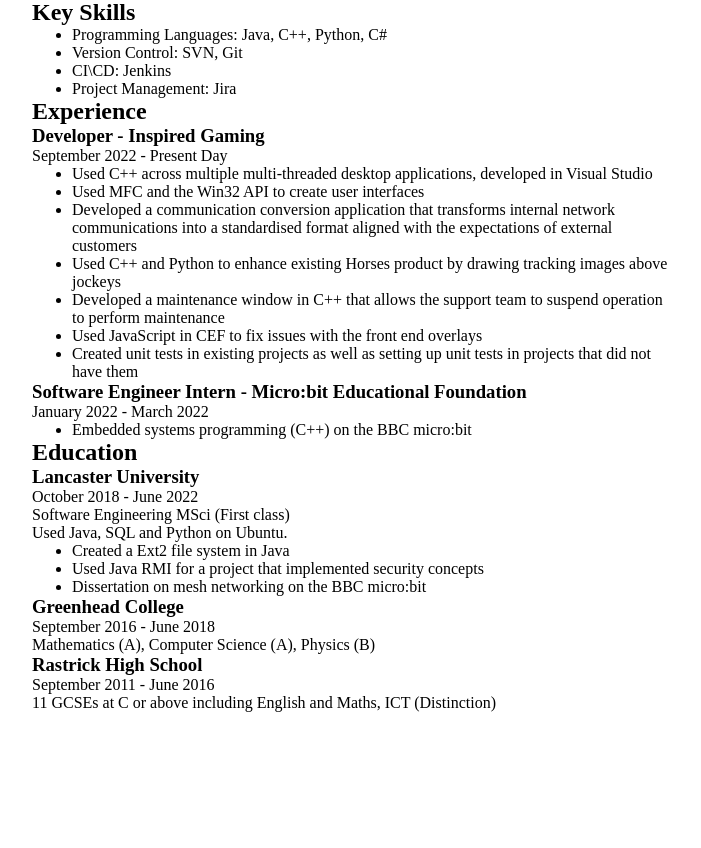
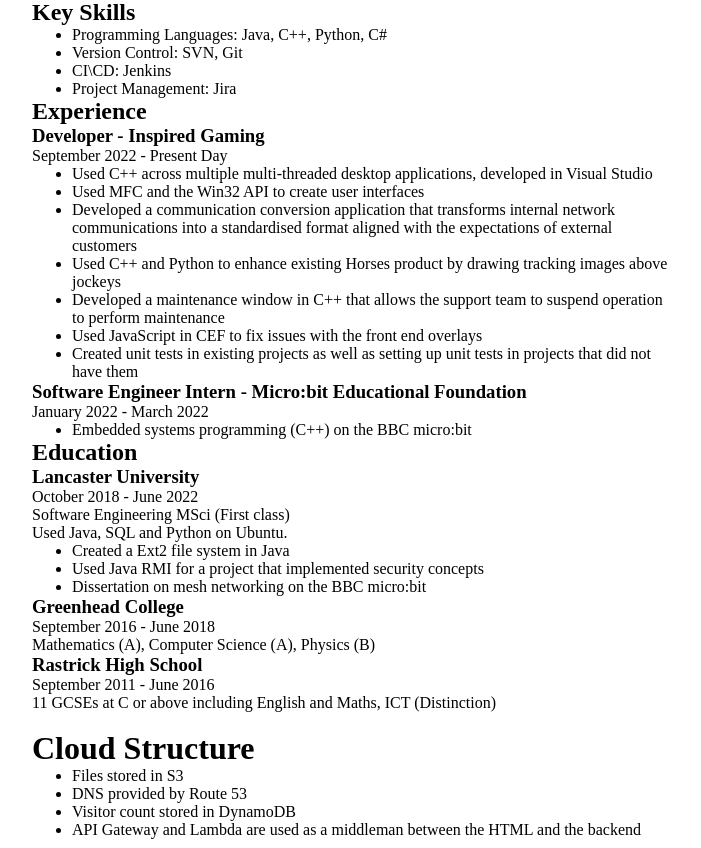
Before and after one commit to DanBarton2000/cv-frontend, a plain HTML site: page index.html in a window 1280 px wide. Shown: the part 155-1003 px from the top of the page, without its empty margins (238-939 px from the left). Drawn offline with Linux system fonts and the light colour scheme; no server answers.

Commit message:
Changed build directory to . and excluding .github. Now listing out the technologies used on the index page

```diff
--- a/index.html
+++ b/index.html
@@ -63,6 +63,14 @@
     <h3>Rastrick High School</h3>
     <p>September 2011 - June 2016</p>
     <p>11 GCSEs at C or above including English and Maths, ICT (Distinction)</p>
+    <br>
+    <h1>Cloud Structure</h1>
+    <ul>
+      <li>Files stored in S3</li>
+      <li>DNS provided by Route 53</li>
+      <li>Visitor count stored in DynamoDB</li>
+      <li>API Gateway and Lambda are used as a middleman between the HTML and the backend</li>
+    </ul>
   </div>
   <div class="right"></div>
   <div id="footer"></div>
```
Also changed, not shown: 1 other file.
